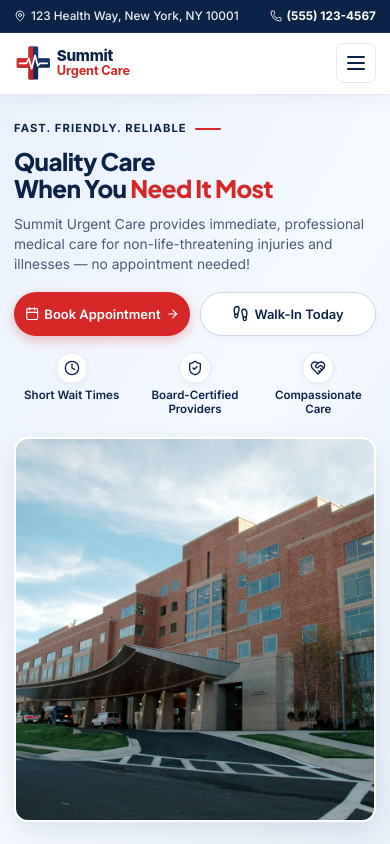
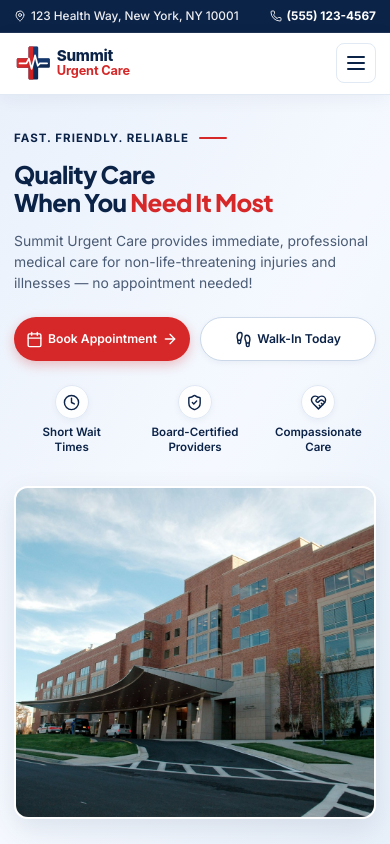
Before and after one commit to ZainSiddique291/Summit_Urgent_Care, a React (Vite) app: page / in a window 390 px wide. Shown: the top 844 px of the page. Built offline with nearby package versions, Linux system fonts and the light colour scheme.

Commit message:
Refine mobile Hero image height and text benefit alignment

```diff
--- a/src/components/Hero.css
+++ b/src/components/Hero.css
@@ -213,79 +213,90 @@
 
 @media (max-width: 640px) {
   .hero__inner {
-    padding-top: clamp(12px, 2.2svh, 24px);
-    padding-bottom: clamp(14px, 2.6svh, 26px);
-    gap: clamp(13px, 2.4svh, 26px);
+    padding-top: clamp(14px, calc(7svh - 30px), 34px);
+    padding-bottom: clamp(14px, 3svh, 28px);
+    justify-content: space-between;
+    gap: clamp(14px, 2.8svh, 28px);
   }
 
   .hero__eyebrow {
-    font-size: 0.7rem;
-    gap: 8px;
-    margin-bottom: clamp(6px, 1.2svh, 12px);
+    font-size: 0.72rem;
+    letter-spacing: 0.09em;
+    gap: 10px;
+    margin-bottom: clamp(6px, 1.6svh, 15px);
   }
 
   .hero__eyebrow-line {
-    width: 26px;
+    width: 28px;
   }
 
   .hero__title {
-    font-size: clamp(1.48rem, 6.2vw, 1.92rem);
-    margin-bottom: clamp(8px, 1.4svh, 14px);
+    font-size: clamp(1.5rem, 6.2vw, 1.94rem);
+    line-height: 1.14;
+    margin-bottom: clamp(8px, 1.8svh, 17px);
   }
 
   .hero__description {
-    font-size: clamp(0.86rem, 3.3vw, 0.94rem);
+    max-width: 100%;
+    font-size: clamp(0.87rem, 3.35vw, 0.96rem);
     line-height: 1.48;
-    margin-bottom: clamp(12px, 2svh, 20px);
+    margin-bottom: clamp(14px, calc(5svh - 18px), 28px);
   }
 
   .hero__buttons {
     display: grid;
-    grid-template-columns: 1fr 1fr;
+    grid-template-columns: repeat(2, minmax(0, 1fr));
+    align-items: stretch;
     gap: 10px;
-    margin-bottom: clamp(12px, 2svh, 20px);
+    margin-bottom: clamp(14px, calc(5svh - 18px), 28px);
   }
 
   .hero__buttons .btn {
+    height: 100%;
+    min-height: 44px;
     padding: 10px 10px;
-    font-size: 0.81rem;
+    font-size: clamp(0.76rem, 3.1vw, 0.84rem);
+    line-height: 1.2;
     gap: 5px;
     width: 100%;
   }
 
   .hero__benefits {
     display: grid;
-    grid-template-columns: repeat(3, 1fr);
+    grid-template-columns: repeat(3, minmax(0, 1fr));
     gap: 8px;
     align-items: start;
   }
 
   .hero__benefit-item {
+    width: 100%;
     flex-direction: column;
     align-items: center;
     text-align: center;
-    gap: 4px;
+    gap: 6px;
   }
 
   .hero__benefit-icon {
-    width: 32px;
-    height: 32px;
+    width: 34px;
+    height: 34px;
   }
 
   .hero__benefit-icon svg {
-    width: 16px;
-    height: 16px;
+    width: 17px;
+    height: 17px;
   }
 
   .hero__benefit-label {
     font-size: 0.72rem;
-    line-height: 1.22;
-    max-width: none;
+    line-height: 1.24;
+    max-width: 88px;
+    text-wrap: balance;
+    margin: 0 auto;
   }
 
   .hero__mobile-media {
-    min-height: 145px;
-    max-height: 450px;
+    min-height: 140px;
+    max-height: clamp(202px, calc(66svh - 224px), 390px);
   }
 }
 
@@ -297,20 +308,21 @@
 
 @media (max-width: 360px) {
   .hero__inner {
-    padding-top: 10px;
-    padding-bottom: 12px;
-    gap: 10px;
+    padding-top: 12px;
+    padding-bottom: 14px;
+    gap: 12px;
   }
 
   .hero__description {
-    font-size: 0.82rem;
-    line-height: 1.4;
-    margin-bottom: 12px;
+    font-size: 0.84rem;
+    line-height: 1.44;
+    margin-bottom: 13px;
   }
 
   .hero__buttons .btn {
-    padding: 9px 6px;
-    font-size: 0.73rem;
+    min-height: 42px;
+    padding: 9px 8px;
+    font-size: 0.75rem;
     gap: 4px;
   }
 
@@ -320,5 +332,6 @@
 
   .hero__mobile-media {
     min-height: 120px;
+    max-height: clamp(135px, calc(66svh - 220px), 300px);
   }
 }
```
